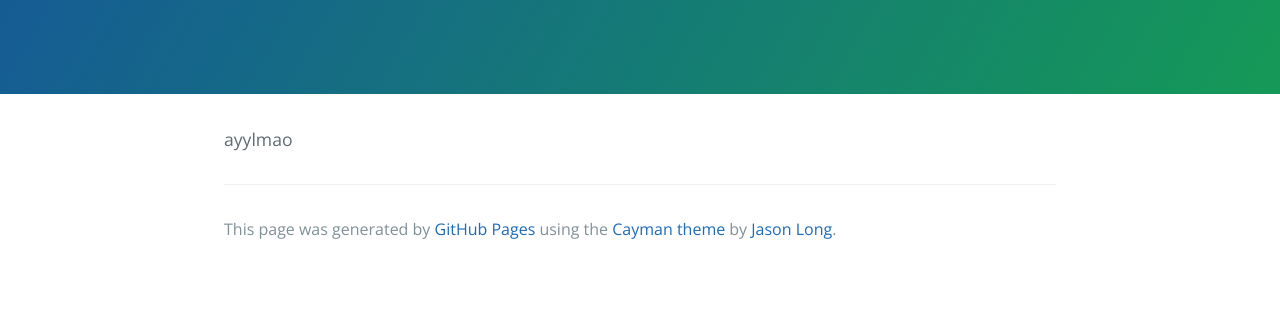
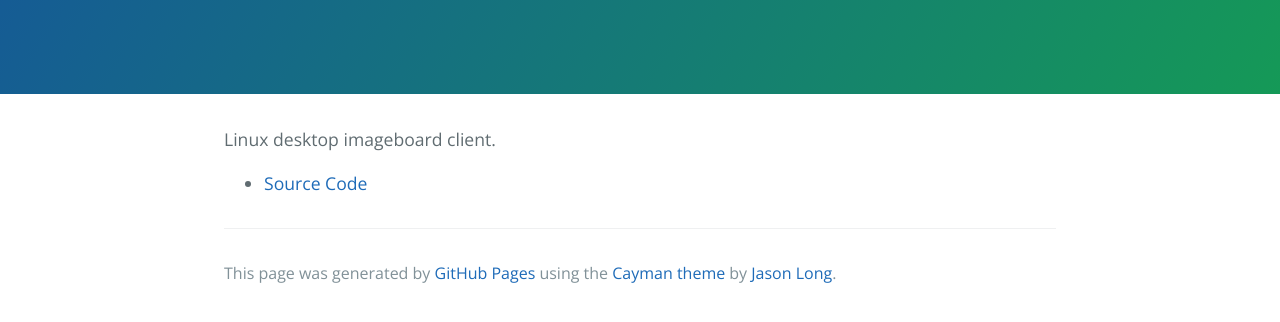
Before and after one commit to VaccineApp/VaccineApp.github.io, a plain HTML site: page index.html in a window 1280 px wide. Shown: the part 176-498 px from the top of the page. Drawn offline with nearby package versions, Linux system fonts and the light colour scheme.

Commit message:
Replace master branch with page content via GitHub

```diff
--- a/index.html
+++ b/index.html
@@ -16,7 +16,11 @@
     </section>
 
     <section class="main-content">
-      <p>ayylmao</p>
+      <p>Linux desktop imageboard client.</p>
+
+<ul>
+<li><a href="https://github.com/vaccineapp/vaccine">Source Code</a></li>
+</ul>
 
       <footer class="site-footer">
 
--- a/params.json
+++ b/params.json
@@ -1 +1 @@
-{"name":"Vaccine","tagline":"","body":"ayylmao","google":"","note":"Don't delete this file! It's used internally to help with page regeneration."}
+{"name":"Vaccine","tagline":"","body":"Linux desktop imageboard client.\r\n\r\n* [Source Code](https://github.com/vaccineapp/vaccine)","google":"","note":"Don't delete this file! It's used internally to help with page regeneration."}
```
